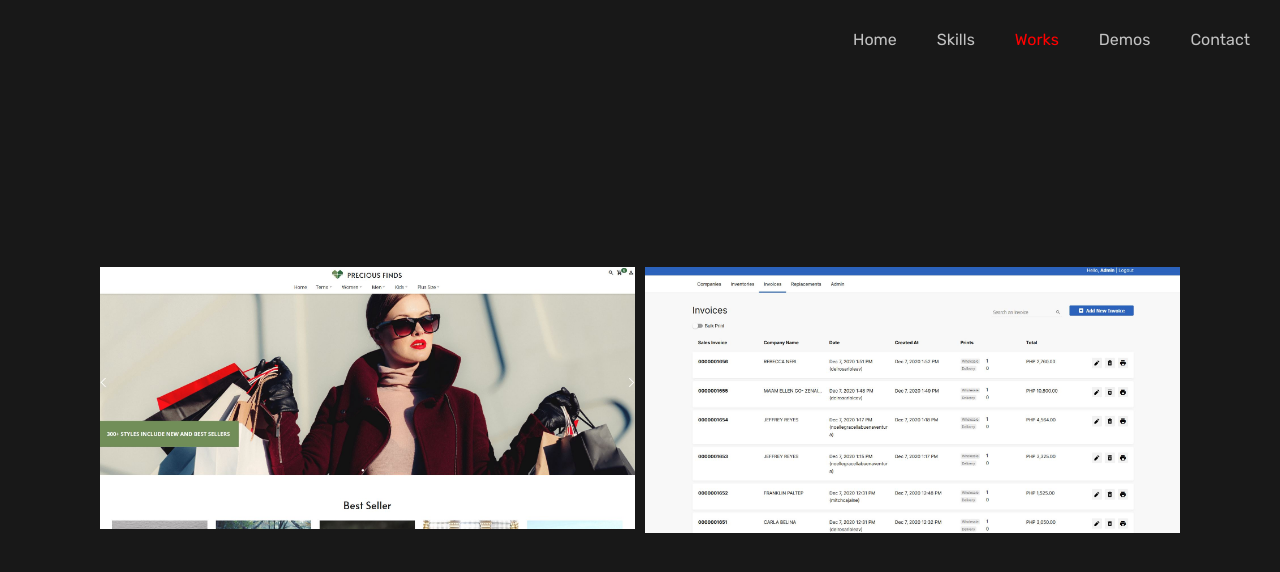
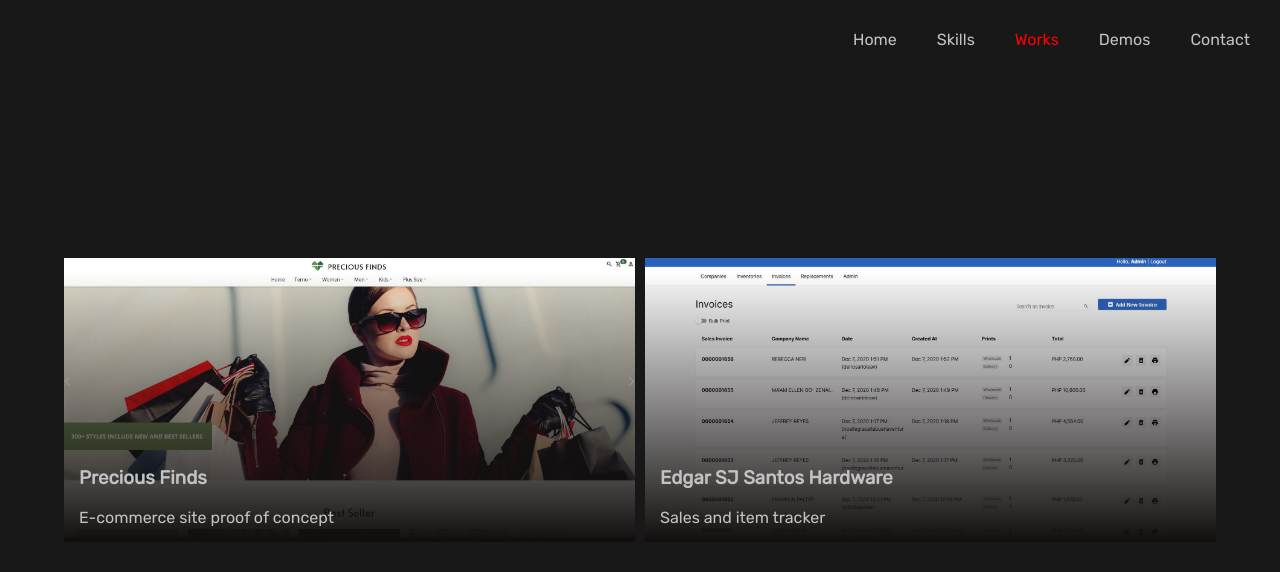
Before and after one commit to lueenavarro/portfolio, a React (Create React App) app: page /works in a window 1280 px wide. Shown: the top 572 px of the page. Built offline with nearby package versions, Linux system fonts and the light colour scheme.

Commit message:
Add animation on load of works

```diff
--- a/src/components/Work.jsx
+++ b/src/components/Work.jsx
@@ -5,7 +5,7 @@ const Work = ({ screenshot, title, description, link }) => {
     const work = <div className="work">
       <img className="work-screenshot" src={screenshot} alt="" />
       <div className="work-overlay">
-        <h2>{title}</h2>
+        <h3>{title}</h3>
         <span>{description}</span>
       </div>
     </div>
--- a/src/components/Work.scss
+++ b/src/components/Work.scss
@@ -1,13 +1,7 @@
 .work {
   position: relative;
   cursor: pointer;
-
-  &:hover {
-    .work-overlay {
-      background: rgba($color: var(--color-darker-primary-rgb), $alpha: 0.8);
-      opacity: 1;
-    }
-  }
+  animation: slide-down 1s;
 
   &-link {
     color: var(--color-text);
@@ -17,14 +11,18 @@
     display: flex;
     padding: 15px;
     flex-direction: column;
-    justify-content: center;
-    align-items: center;
+    justify-content: flex-end;
     box-sizing: border-box;
     position: absolute;
     width: 100%;
     height: 100%;
     top: 0;
-    opacity: 0;
+    background: linear-gradient(
+      to bottom,
+      transparent 5%,
+      var(--color-darker-primary)
+    );
+    opacity: 1;
     transition: opacity 0.2s;
   }
 
@@ -33,3 +31,14 @@
     height: 100%;
   }
 }
+
+@keyframes slide-down {
+  from {
+    opacity: 0.5;
+    transform: translateY(-20px);
+  }
+  to {
+    opacity: 1;
+    transform: translateY(0);
+  }
+}
--- a/src/components/Works.scss
+++ b/src/components/Works.scss
@@ -1,8 +1,9 @@
 .works {
   &-container {
-    margin: 0 100px;
+    width: 90%;
+    margin: 0 auto;
     display: grid;
-    grid-template-columns: repeat(auto-fit, minmax(400px, 0.8fr));
+    grid-template-columns: repeat(auto-fit, minmax(400px, 1fr));
     gap: 10px;
   }
 }
```
